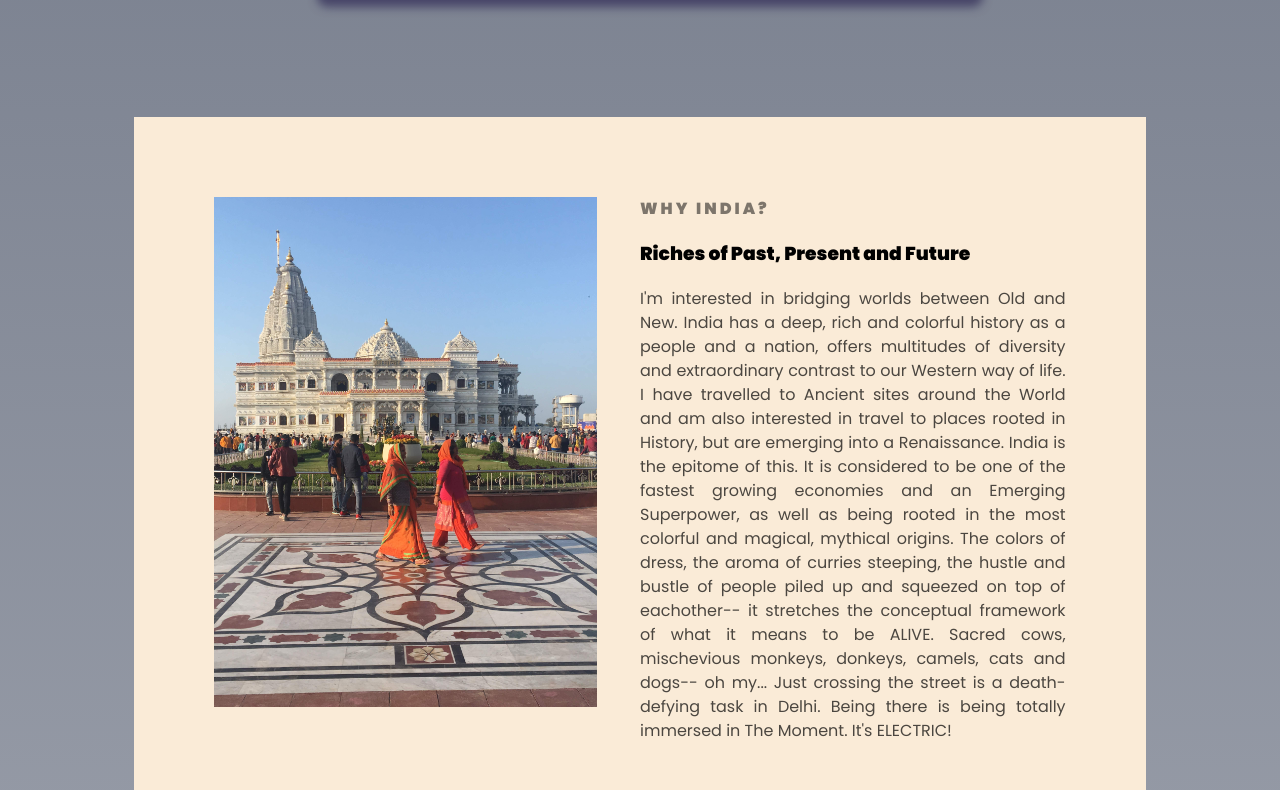
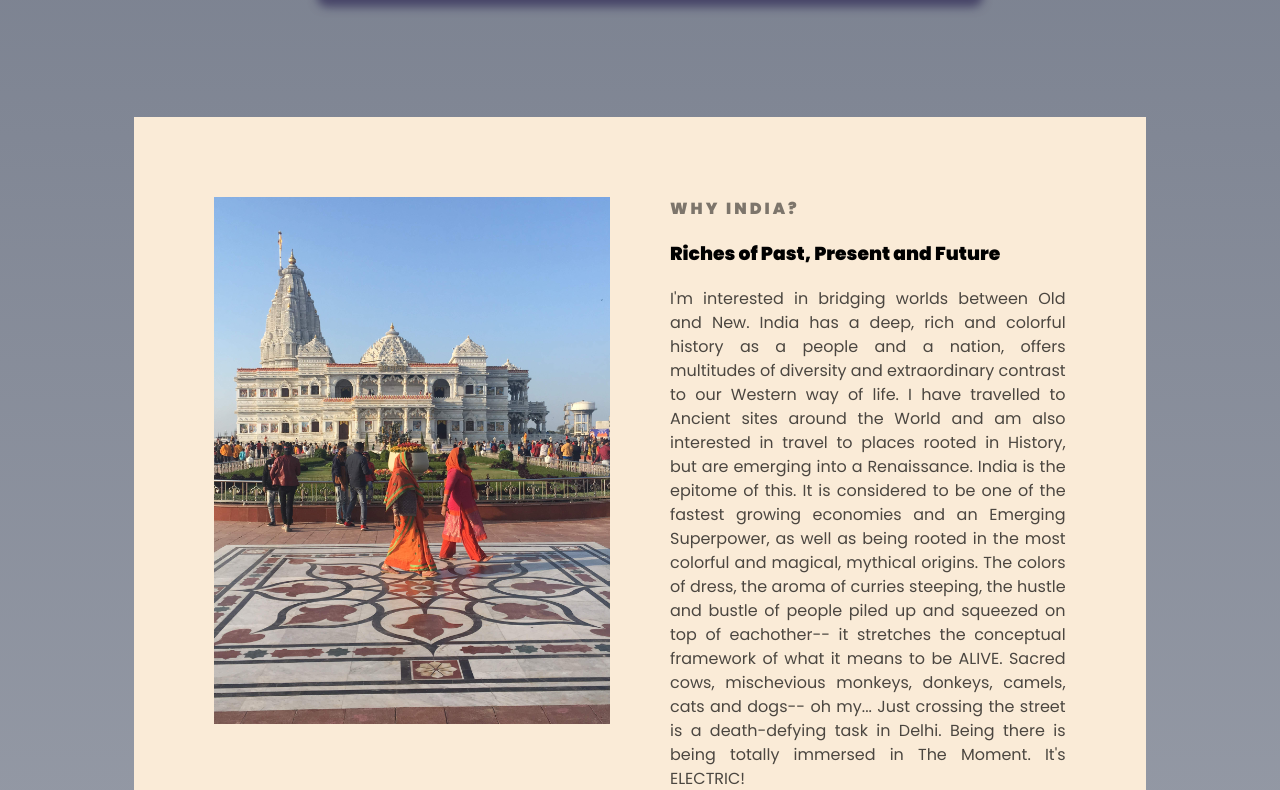
Before and after one commit to VALA9GALA/TRAVEL-India-Project, a plain HTML site: page index.html in a window 1280 px wide. Shown: the part 1110-1900 px from the top of the page. Drawn offline with Linux system fonts and the light colour scheme; a web font is replaced by a local one.

Commit message:
updates for responsiveness

```diff
--- a/style.css
+++ b/style.css
@@ -18,6 +18,7 @@ body {
 .why-india {
   display: grid;
   grid-template-columns: 1fr 1fr;
+  grid-gap: 60px;
 }
 main {
   background-color: antiquewhite;
@@ -36,7 +37,7 @@ main p {
   text-align: justify;
 }
 .vrindavan-temple-img {
-  width: 90%;
+  width: 100%;
 }
 section.wfmu h3 {
   text-align: center;
```
